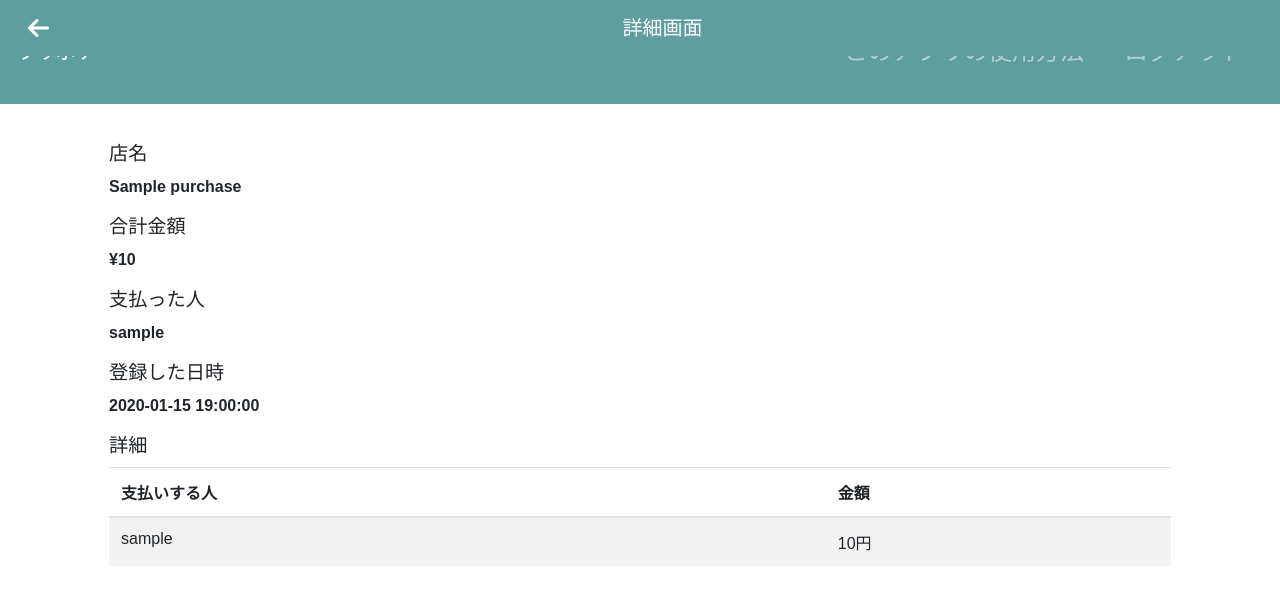
After one commit to nagatahiro/rootbeer_enpit2024, a Django app: page /app_folder/accounting/details/1/ in a window 1280 px wide. The commit adds this page. Shown: the top 605 px of the page. Run offline with Django 4.2, Linux system fonts and the light colour scheme; a user stored in the database is signed in; tables that the repository leaves empty hold one stand-in row (values such as "Sample post"); some libraries are stand-ins or nearby versions.

Commit message:
change css

```diff
--- a/app_folder/admin.py
+++ b/app_folder/admin.py
@@ -1,5 +1,6 @@
 from django.contrib import admin
-from .models import Purchase,CustomGroup
+from .models import Purchase,CustomGroup,PaymentDetail
 
 admin.site.register(Purchase)
 admin.site.register(CustomGroup)
+admin.site.register(PaymentDetail)
--- a/app_folder/urls.py
+++ b/app_folder/urls.py
@@ -23,4 +23,5 @@ urlpatterns = [
     path('join_group/<str:token>/', join_group, name='join_group'),
     path('information/', views.HowToView.as_view(), name='howtouse'),
     path('purchase/<int:purchase_id>/delete/', views.delete_purchase, name='delete_purchase'),
+    path('accounting/details/<int:purchase_id>/', views.AccountingDetailsView.as_view(), name='accounting_details'),
 ]
--- a/app_folder/views.py
+++ b/app_folder/views.py
@@ -11,7 +11,7 @@ from django.db.models import Q
 from django.db import connections, transaction
 from django.http import HttpResponseRedirect, JsonResponse
 from django.contrib.auth.models import Group, User
-from .models import CustomGroup, Purchase
+from .models import CustomGroup, Purchase, PaymentDetail
 from .forms import SignUpForm, SplitBillForm
 from google.cloud import vision
 from django.contrib.auth.decorators import login_required
@@ -24,7 +24,7 @@ import cv2
 import base64
 from pytesseract import image_to_string
 import os
-from decimal import Decimal
+from decimal import Decimal, InvalidOperation
 import re
 
 
@@ -40,6 +40,24 @@ class HowToView(LoginRequiredMixin, TemplateView):
         context = super().get_context_data(**kwargs)
         return context
 
+#グループのホームページ、自身の収支が確認できる
+class AccountingDetailsView(LoginRequiredMixin, TemplateView):
+    template_name = 'app_folder/accounting_details.html'
+
+    def get_context_data(self, **kwargs):
+        # URLからpurchase_idを取得
+        purchase_id = kwargs.get('purchase_id')
+        # 該当のPurchaseオブジェクトを取得
+        purchase = get_object_or_404(Purchase, id=purchase_id)
+        # 関連するPaymentDetailを取得
+        payment_details = purchase.payment_details.all()
+
+        # コンテキストデータを返す
+        context = {
+            'purchase': purchase,
+            'payment_details': payment_details,
+        }
+        return context
 
 
 #ログイン時に使用
@@ -288,16 +306,12 @@ def delete_purchase(request, purchase_id):
 #グループのホームページ、自身の収支が確認できる
 class GroupDetailView(LoginRequiredMixin, TemplateView):
     template_name = "app_folder/group_detail.html"
-
-    from decimal import Decimal
-
     def get_context_data(self, **kwargs):
         context = super().get_context_data(**kwargs)
         group_id = self.kwargs.get('group_id')
         group = get_object_or_404(CustomGroup, id=group_id)
 
         # 招待URLを生成
-        # HTTPSで始まるURLを強制的に生成
         base_url = 'https://{}'.format(self.request.get_host())
         invite_url = urljoin(
             base_url,
@@ -305,77 +319,67 @@ class GroupDetailView(LoginRequiredMixin, TemplateView):
         )
         context['invite_url'] = invite_url
 
+        # 合計金額計算
+        purchases = Purchase.objects.filter(group=group).order_by('-date')
+        total_amount = Decimal(purchases.aggregate(Sum('total_amount'))['total_amount__sum'] or 0)
 
-        # 合計金額計算
-        purchases = Purchase.objects.filter(group=group).order_by('-date')  # データの降順
-        total_amount = Decimal(purchases.aggregate(Sum('total_amount'))['total_amount__sum'] or 0)
+        payment_info_list = []
+        payment_user = []
+        for i in purchases:
+            if PaymentDetail.objects.filter(purchase=i).exists():
+                details = PaymentDetail.objects.filter(purchase=i)
+                total_amount -= i.total_amount
+                payment_user.append({'user': i.user, 'total_amount': i.total_amount})
+
+                for detail in details:
+                    if i.user != detail.user:
+                        payment_info_list.append({
+                            'purchase': i,
+                            'purchase_user': i.user,
+                            'payment_user': detail.user,
+                            'amount_paid': detail.amount_paid
+                        })
 
         # ユーザーごとの損益計算
         members = group.members.all()
-        user_totals = {user: Decimal(purchases.filter(user=user).aggregate(Sum('total_amount'))['total_amount__sum'] or 0) for user in members}
+        user_totals = {
+            user: Decimal(purchases.filter(user=user).aggregate(Sum('total_amount'))['total_amount__sum'] or 0)
+            for user in members
+        }
+
+        for user, total in user_totals.items():
+            for payment_us in payment_user:
+                if payment_us['user'] == user:
+                    total -= payment_us['total_amount']
+            user_totals[user] = total
+
         num_members = Decimal(len(members))
-        # 調整後の値と余剰分を格納する辞書
         adjusted_totals = {}
         user_remainder = {}
 
         for user, total in user_totals.items():
-            # 割り切れる部分を計算
             divisible_total = (total // num_members) * num_members
-            # 調整後の値と余剰分を計算
             adjusted_totals[user] = divisible_total
             user_remainder[user] = total - divisible_total
-            total_amount=total_amount-user_remainder[user]
-
+            total_amount -= user_remainder[user]
 
         # 損失計算
-        user_losses = {
-            user.username: int(round(((adjusted_totals[user]  / num_members) * (num_members - Decimal(1))) - ((total_amount - adjusted_totals[user] ) / num_members), 2))
-            for user in members
-        }
+        user_losses = {}
+        for user in members:
+            paid_by_user = sum(
+                item['amount_paid'] for item in payment_info_list if item['purchase_user'] == user
+            )
+            paid_to_user = sum(
+                item['amount_paid'] for item in payment_info_list if item['payment_user'] == user
+            )
 
-        # 支払い計算
-        payments = {}
-    def get_context_data(self, **kwargs):
-        context = super().get_context_data(**kwargs)
-        group_id = self.kwargs.get('group_id')
-        group = get_object_or_404(CustomGroup, id=group_id)
+            loss = (
+                (adjusted_totals[user] / num_members) * (num_members - Decimal(1)) -
+                ((total_amount - adjusted_totals[user]) / num_members) +
+                (paid_by_user - paid_to_user)
+            )
 
-        # 招待URLを生成
-        # HTTPSで始まるURLを強制的に生成
-        base_url = 'https://{}'.format(self.request.get_host())
-        invite_url = urljoin(
-            base_url,
-            reverse('app_folder:join_group', args=[group.invite_token])
-        )
-        context['invite_url'] = invite_url
-
-
-        # 合計金額計算
-        purchases = Purchase.objects.filter(group=group).order_by('-date')  # データの降順
-        total_amount = Decimal(purchases.aggregate(Sum('total_amount'))['total_amount__sum'] or 0)
-
-        # ユーザーごとの損益計算
-        members = group.members.all()
-        user_totals = {user: Decimal(purchases.filter(user=user).aggregate(Sum('total_amount'))['total_amount__sum'] or 0) for user in members}
-        num_members = Decimal(len(members))
-        # 調整後の値と余剰分を格納する辞書
-        adjusted_totals = {}
-        user_remainder = {}
-
-        for user, total in user_totals.items():
-            # 割り切れる部分を計算
-            divisible_total = (total // num_members) * num_members
-            # 調整後の値と余剰分を計算
-            adjusted_totals[user] = divisible_total
-            user_remainder[user] = total - divisible_total
-            total_amount=total_amount-user_remainder[user]
-
-
-        # 損失計算
-        user_losses = {
-            user.username: int(round(((adjusted_totals[user]  / num_members) * (num_members - Decimal(1))) - ((total_amount - adjusted_totals[user] ) / num_members), 2))
-            for user in members
-        }
+            user_losses[user.username] = int(round(loss, 2))
 
         # 支払い計算
         payments = {}
@@ -384,7 +388,13 @@ class GroupDetailView(LoginRequiredMixin, TemplateView):
                 if payer != payee:
                     payer_amount = adjusted_totals[payer] / num_members
                     payee_amount = adjusted_totals[payee] / num_members
+                    for i in payment_info_list:
+                        if i['purchase_user']==payer and i['payment_user']==payee:
+                            payer_amount+=i['amount_paid']
+                        elif i['purchase_user']==payee and i['payment_user']==payer:
+                            payee_amount+=i['amount_paid']
                     amount_to_pay = round(payer_amount - payee_amount, 2)
+
                     if amount_to_pay > 0:
                         if payer.username not in payments:
                             payments[payer.username] = {}
@@ -397,10 +407,9 @@ class GroupDetailView(LoginRequiredMixin, TemplateView):
             'user_losses': user_losses,
             'payments': payments,
             'purchases': purchases,
-            'invite_url' : invite_url,# 購入データをテンプレートに渡す
+            'invite_url': invite_url,
         })
         return context
-
 
     def post(self, request, *args, **kwargs):
         group_id = self.kwargs.get('group_id')
@@ -477,32 +486,93 @@ class ShootingRegistration(LoginRequiredMixin, TemplateView):
         if form.is_valid():
             selected_member_id = request.POST.get('selected_member')
             store_name = form.cleaned_data.get('store_name')
-            total_amount_input = request.POST.get('total_amount')  # フォームから送信された金額を取得
+            total_amount_input = request.POST.get('total_amount')
 
-            # 金額の整形（円マークやその他の文字を除去）
-            total_amount_clean = re.sub(r'[^\d.]', '', str(total_amount_input))
+            # 金額の整形
+            total_amount_clean = re.sub(r'[^\d.]', '', str(total_amount_input))  # 数字と小数点以外を削除
+
+            # 金額をDecimal型に変換
+            try:
+                total_amount_decimal = Decimal(total_amount_clean)
+            except InvalidOperation:
+                messages.error(request, "合計金額の形式が無効です。")
+                return redirect('app_folder:group_detail', group_id=group_id)
 
             try:
-                # 金額をDecimal型に変換して保存
-                total_amount_decimal = Decimal(total_amount_clean)
+                payment_details = []
+                total_payment_details = Decimal('0')
+                for member in group.members.all():
+                    key = f'payment_details_{member.id}'
+                    if key in request.POST and request.POST[key].strip():
+                        amount_str = request.POST[key].strip()
+                        amount_clean = re.sub(r'[^\d.]', '', amount_str)
+
+                        try:
+                            amount = Decimal(amount_clean)
+                            payment_details.append({
+                                'user': member,
+                                'amount_paid': amount
+                            })
+                            total_payment_details += amount
+                        except InvalidOperation:
+                            messages.error(request, f"{member.username} の支払額の形式が無効です。")
+                            return redirect('app_folder:group_detail', group_id=group_id)
 
                 with transaction.atomic():
                     # 選択されたメンバーの取得
                     selected_member = User.objects.get(id=selected_member_id)
-                    group = CustomGroup.objects.get(id=group_id)
 
                     # Purchaseインスタンスを作成
                     purchase = Purchase.objects.create(
-                        group=group,  # group を ForeignKey として保存
+                        group=group,
                         user=selected_member,
-                        total_amount=total_amount_decimal,  # Decimal型で保存
+                        total_amount=total_amount_decimal,
                         store_name=store_name
                     )
 
-                    # セッションの更新（もし必要なら）
-                    request.session['purchase_id'] = purchase.id
+                    # 詳細設定の全てが未入力の場合
+                    if not payment_details:
+                        request.session['purchase_id'] = purchase.id
+                        request.session['total_amount'] = None
+                        request.session['store_name'] = None
+                        request.session['selected_member_id'] = None
+                        messages.success(request, "購入情報が保存されました（詳細設定なし）。")
+                        return redirect('app_folder:group_detail', group_id=group_id)
+
+                    # 合計金額チェック
+                    if total_payment_details > total_amount_decimal:
+                        messages.error(request, "詳細設定の合計が合計金額を上回っています。")
+                        return redirect('app_folder:group_detail', group_id=group_id)
+
+                    # 未入力のメンバーに分割金額を計算
+                    remaining_amount = total_amount_decimal - total_payment_details
+                    unset_members = [
+                        member for member in group.members.all()
+                        if not any(detail['user'] == member for detail in payment_details)
+                    ]
+                    if unset_members:
+                        split_amount = remaining_amount // len(unset_members)
+                        remainder = remaining_amount % len(unset_members)
+
+                        for i, member in enumerate(unset_members):
+                            amount_paid = split_amount
+                            if i == 0:  # 最初のメンバーが余りを負担
+                                amount_paid += remainder
+                            payment_details.append({
+                                'user': member,
+                                'amount_paid': amount_paid
+                            })
+
+                    # PaymentDetailインスタンスを作成
+                    for detail in payment_details:
+                        PaymentDetail.objects.create(
+                            purchase=purchase,
+                            user=detail['user'],
+                            amount_paid=detail['amount_paid']
+                        )
 
                     # セッションのクリア
+                    request.session['purchase_id'] = purchase.id
                     request.session['total_amount'] = None
                     request.session['store_name'] = None
                     request.session['selected_member_id'] = None
@@ -511,14 +581,15 @@ class ShootingRegistration(LoginRequiredMixin, TemplateView):
                     messages.success(request, "購入情報が保存されました。")
 
             except Exception as e:
-                messages.error(request, "購入情報の保存に失敗しました。詳細: {}".format(str(e)))
+                messages.error(request, f"購入情報の保存に失敗しました。詳細: {str(e)}")
                 logger.error(f"Error saving purchase: {e}")
         else:
             logger.error(f"Form errors: {form.errors}")
             messages.error(request, "無効な入力です。")
 
-        # リダイレクト先に group_id を追加
         return redirect('app_folder:group_detail', group_id=group_id)
+
+
 
 
 #レシートから抽出する際に使用
--- a/static/css/style.css
+++ b/static/css/style.css
@@ -15,7 +15,9 @@ body {
     top: 0;
     left: 0;
     z-index: 1000;
+    box-shadow: none
 }
+
 
 /* コンテンツ */
 #content {
@@ -36,10 +38,6 @@ body {
     border-radius: 8px;
 }
 
-/* リストアイテム */
-.list-group-item {
-    cursor: pointer;
-}
 
 /* チェックボックスとラベルの間隔 */
 .form-check {
@@ -63,8 +61,6 @@ body {
     transform: translateY(0);
 }
 
-
-
 /* スマホ対応 */
 @media (max-width: 768px) {
     .navbar-brand {
@@ -84,7 +80,7 @@ body {
     }
 
     .card {
-        margin: 5px 0;
+        margin: 3px 0;
     }
 
     .group-item {
@@ -148,54 +144,6 @@ h3 {
     margin-bottom: 15px;
 }
 
-.list-group {
-    list-style-type: none;
-    padding: 0;
-}
-
-.list-group-item {
-    display: flex;
-    align-items: center;
-    justify-content: space-between;
-    padding: 10px 15px;
-    margin-bottom: 5px;
-    background-color: #fff;
-    border: 1px solid #ddd;
-    border-radius: 5px;
-}
-
-.list-group-item .form-check-label {
-    margin-left: 10px;
-}
-
-.btn {
-    padding: 10px 20px;
-    font-size: 1rem;
-    width: 100%;
-    margin-top: 30px;
-}
-
-.btn-primary {
-    background-color: #007bff;
-    border: none;
-}
-
-.btn-success {
-    background-color: #28a745;
-    border: none;
-}
-
-.btn-secondary {
-    background-color: #6c757d;
-    border: none;
-}
-
-.btn:disabled {
-    background-color: #cccccc;
-    cursor: not-allowed;
-}
-
-
 .text-center {
     display: flex;
     flex-direction: column;
@@ -230,7 +178,6 @@ h2 {
     margin-top: 10px;
 }
 
-
 ul {
     list-style-type: none; /* 点を消す */
     padding: 0; /* デフォルトの余白をなくす */
@@ -242,22 +189,135 @@ ul {
     padding: 10px; /* アイテム内に余白を追加 */
     background-color: #f9f9f9; /* アイテムの背景色 */
     border-radius: 5px; /* 丸みをつける */
-    box-shadow: 0 2px 4px rgba(0, 0, 0, 0.1); /* 影を追加 */
   }
   li:nth-child(even) {
     background-color: #e9e9e9; /* 偶数項目の背景色 */
   }
 
-  .navbar-nav .nav-item {
-    position: relative;
-  }
+/* ボタンのデザイン */
+.navbar .btn {
+    background-color: cadetblue; /* 背景色をcadetblueに設定 */
+    color: white; /* 文字色を白に設定 */
+    border: none; /* ボーダーを削除 */
+    font-size: 1.5rem; /* ボタンのフォントサイズ */
+    border-radius: 4px; /* ボタンに少し丸みを追加 */
+    padding: 8px 12px; /* ボタンの内側の余白 */
+    transition: background-color 0.3s ease, transform 0.2s ease; /* ホバー時のアニメーション */
+    outline: none;
+}
 
-  .navbar-nav .nav-item:not(:last-child)::after {
-    content: "|";
+.navbar .nav-item {
+    background-color: cadetblue; /* 背景色をcadetblueに設定 */
+    color: white; /* 文字色を白に設定 */
+    border: none; /* ボーダーを削除 */
+    font-size: 1.5rem; /* ボタンのフォントサイズ */
+    border-radius: 4px; /* ボタンに少し丸みを追加 */
+    padding: 8px 12px; /* ボタンの内側の余白 */
+    transition: background-color 0.3s ease, transform 0.2s ease; /* ホバー時のアニメーション */
+    outline: none;
+}
+
+/* ボタンのホバー時のスタイル */
+.navbar .btn:hover {
+    background-color: darkcyan; /* ホバー時の背景色 */
+    color: white; /* ホバー時の文字色 */
+    transform: scale(1.05); /* ホバー時に少し拡大 */
+    outline: none;
+}
+
+/* アイコンのスタイル */
+.navbar .btn i {
+    pointer-events: none; /* アイコン部分のクリックを無効化 */
+}
+
+
+.form-label {
+    position: relative; /* ラベル全体を基準にする */
+    display: inline-block; /* 必要に応じてインラインブロック化 */
+}
+
+.required-mark {
     position: absolute;
+    top: 0;
     right: -10px; /* 必要に応じて調整 */
-    top: 50%;
-    transform: translateY(-50%);
-    font-size: 20px; /* サイズ調整 */
-    color: #000; /* 色調整 */
-  }
+    color: red; /* 赤色 */
+    font-size: 0.9em; /* サイズを少し小さく */
+    line-height: 1; /* アスタリスクの高さを調整 */
+}
+
+
+/* グループリスト */
+.list-unstyled li {
+    border-bottom: 1px solid rgba(0, 0, 0, 0.1); /* 下線を薄く */
+    padding: 10px 0; /* 上下に余白を追加 */
+    margin-bottom: 10px; /* 項目間に適度な間隔を設定 */
+    background-color: #ffffff; /* 背景を白に設定 */
+    border-radius: 4px; /* 少し丸みを追加 */
+}
+
+.list-unstyled li a {
+    text-decoration: none; /* 下線を削除 */
+    color: #333; /* テキストカラーをダークグレーに設定 */
+    display: flex;
+    justify-content: space-between;
+    align-items: center;
+    padding: 10px 15px; /* 内側に余白を追加 */
+    border-radius: 4px; /* 背景の丸みを合わせる */
+    transition: background-color 0.2s ease; /* 背景色変更時のアニメーション */
+}
+
+.list-unstyled li a:hover {
+    background-color: #f9f9f9; /* ホバー時の背景色を薄いグレーに設定 */
+    color: #000; /* テキストカラーを黒に設定 */
+}
+
+.list-unstyled li h3 {
+    margin: 0; /* タイトルの余白をなくす */
+    font-size: 1.2rem; /* フォントサイズを調整 */
+    color: #333; /* タイトルのカラー */
+}
+
+.list-unstyled li span {
+    font-size: 1rem; /* 矢印のフォントサイズを調整 */
+    color: #888; /* 矢印を薄いグレーに */
+}
+
+.list-unstyled p {
+    margin-top: 15px;
+    font-size: 1rem;
+    color: #666; /* テキストカラーを薄いグレーに */
+}
+
+
+/* 詳細設定ボタン */
+#details-button {
+    background-color: rgb(93, 93, 93);
+    color: #ffffff;
+    font-size: 1.1rem;
+    padding: 12px;
+    border: 2px solid #929292;
+    border-radius: 8px;
+    transition: all 0.3s ease;
+    font-weight: bold;
+    text-align: center;
+}
+
+#details-button:hover {
+    background-color: #4b4b4b;
+    color: white;
+    border-color: #363636;
+}
+
+/* 詳細設定セクション */
+#details-section {
+    margin-top: 20px;
+}
+
+#details-section .form-group {
+    margin-bottom: 15px;
+}
+
+#details-section input {
+    font-size: 1rem;
+    padding: 10px;
+}
--- /dev/null
+++ b/templates/app_folder/accounting_details.html
@@ -0,0 +1,59 @@
+{% extends "base.html" %}
+{% block title %}{{ group.name }}{% endblock %}
+{% block contents %}
+
+<div class="container mt-5">
+    <!-- ナビゲーションバー -->
+    <nav class="navbar navbar-expand-lg navbar-dark fixed-top">
+      <div class="container-fluid d-flex justify-content-between align-items-center">
+          <!-- 戻るボタン -->
+          <button id="back-button" class="btn btn-link">
+            <i class="fas fa-arrow-left"></i>
+          </button>
+          <!-- 登録画面のタイトル（中央に配置） -->
+          <span class="navbar-brand mx-auto">詳細画面</span>
+      </div>
+    </nav>
+
+    <div class="detail-card mt-5 p-4">
+        <h5>店名</h5>
+        <p><strong>{{ purchase.store_name }}</strong></p>
+        <h5>合計金額</h5>
+        <p><strong>¥{{ purchase.total_amount|floatformat:0 }}</strong></p>
+        <h5>支払った人</h5>
+        <p><strong>{{ purchase.user.username}}</strong></p>
+        <h5>登録した日時</h5>
+        <p><strong>{{ purchase.date|date:"Y-m-d H:i:s" }}</strong></p>
+        <h5>詳細</h5>
+        <table class="table table-striped">
+          <thead>
+            <tr>
+              <th>支払いする人</th>
+              <th>金額</th>
+            </tr>
+          </thead>
+          <tbody>
+            {% for detail in payment_details %}
+            <tr>
+              <td>{{ detail.user.username }}</td>
+              <td>{{ detail.amount_paid|floatformat:0 }}円</td>
+            </tr>
+            {% empty %}
+            <tr>
+              <td colspan="2">支払い情報がありません。</td>
+            </tr>
+            {% endfor %}
+          </tbody>
+        </table>
+    </div>
+
+</div>
+
+<script>
+    document.getElementById('back-button').addEventListener('click', function() {
+        // group_detailページへ遷移
+        window.location.href = "{% url 'app_folder:group_detail' purchase.group.id %}";
+    });
+</script>
+
+{% endblock %}
--- a/templates/app_folder/create_group.html
+++ b/templates/app_folder/create_group.html
@@ -16,7 +16,7 @@
                     style="font-size: 1.5rem; color: white;"
                     type="button"
                 >
-                    &#8592;
+                <i class="fas fa-arrow-left"></i>
                 </button>
 
                 <!-- タイトル -->
@@ -38,7 +38,7 @@
         {% csrf_token %}
         <!-- グループ名入力 -->
         <div class="form-group">
-            <label for="group_name" class="form-label">グループ名 <span class="text-danger">*</span></label>
+            <label for="group_name" class="form-label">グループ名 <span class="required-mark">*</span></label>
             <input
                 type="text"
                 id="group_name"
--- a/templates/app_folder/edit_group.html
+++ b/templates/app_folder/edit_group.html
@@ -6,7 +6,7 @@
     <nav class="navbar navbar-expand-lg navbar-dark fixed-top" style="background-color: cadetblue;">
         <div class="container-fluid">
             <button id="back-button" class="btn btn-link" style="font-size: 1.5rem; color: white;" onclick="window.location.href='{% url 'app_folder:group_detail' group.id %}';">
-                &#8592;
+                <i class="fas fa-arrow-left"></i>
             </button>
             <span class="navbar-brand mx-auto" style="color: white; text-align: center;">設定画面: {{ group.name }}</span>
         </div>
--- a/templates/app_folder/group_detail.html
+++ b/templates/app_folder/group_detail.html
@@ -61,7 +61,7 @@
         </thead>
         <tbody>
           {% for purchase in purchases %}
-          <tr>
+          <tr style="cursor: pointer;" onclick="window.location='{% url 'app_folder:accounting_details' purchase.id %}'">
             <td>{{ purchase.store_name }}</td>
             <td>{{ purchase.total_amount|floatformat:0 }}円</td>
             <td>{{ purchase.user.username }}</td>
```
Also changed, not shown: app_config/settings.py (+3 -4 lines), app_folder/models.py (+13 -0 lines), templates/app_folder/shooting_registration.html (+26 -2 lines), app_folder/migrations/0010_auto_20250110_1852.py (added).
